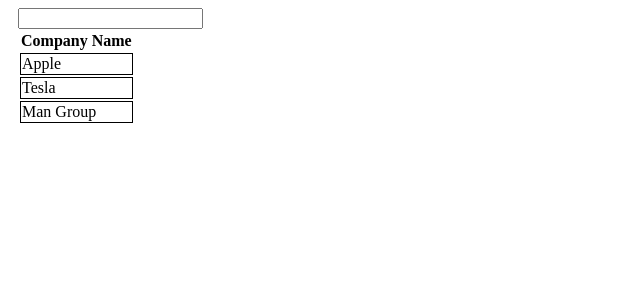
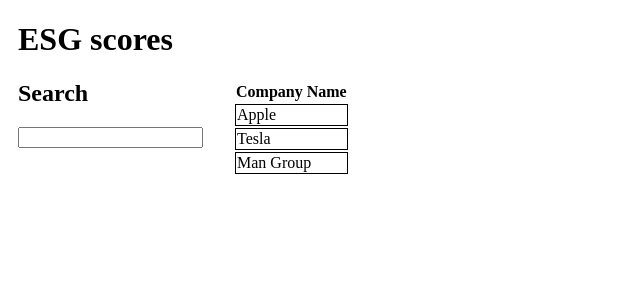
Before and after one commit to valentin-aleksandrov/esg-scores, a React (Vite) app: page / in a window 1280 px wide. Shown: the top 300 px of the page, without its empty margins (0-640 px from the left). Built offline with nearby package versions, Linux system fonts and the light colour scheme; data requests are answered from the project's data file.

Commit message:
add a title to the app and style the dashboard and the search bar

```diff
--- a/src/App.tsx
+++ b/src/App.tsx
@@ -1,6 +1,7 @@
-import { useState, useEffect } from 'react'
+import { useState, useEffect, useCallback, useMemo } from 'react'
 import { SearchBar } from './SearchBar'
 import { CompaniesDashboard } from './CompaniesDashboard'
+import { AppTitle } from './AppTitle'
 
 interface ESG_Score {
   date: string
@@ -15,7 +16,7 @@
 
 function App() {
   const [companies, setCompanies] = useState<Array<Company>>([])
-  const [searchedCompanies, setSearchedCompanies] = useState('')
+  const [companiesSearchTerm, setCompaniesSearchTerm] = useState('')
 
   useEffect(() => {
     fetch('http://localhost:3000/companies')
@@ -25,18 +26,28 @@
       })
   }, [companies])
 
+  const handleSearchBarChange = useCallback(
+    (searchTerm: string) => setCompaniesSearchTerm(searchTerm),
+    [],
+  )
+
+  const dashboardCompanies = useMemo(() => {
+    return companies
+      .map(({ company }) => company)
+      .filter((company) =>
+        company
+          .toLocaleLowerCase()
+          .includes(companiesSearchTerm.trim().toLocaleLowerCase()),
+      )
+  }, [companies, companiesSearchTerm])
+
   return (
     <div className="app">
-      <SearchBar onChange={(searchTerm) => setSearchedCompanies(searchTerm)} />
-      <CompaniesDashboard>
-        {companies
-          .map(({ company }) => company)
-          .filter((company) =>
-            company
-              .toLocaleLowerCase()
-              .includes(searchedCompanies.trim().toLocaleLowerCase()),
-          )}
-      </CompaniesDashboard>
+      <AppTitle />
+      <div className="search-and-dashboard-wrapper">
+        <SearchBar onChange={handleSearchBarChange} />
+        <CompaniesDashboard>{dashboardCompanies}</CompaniesDashboard>
+      </div>
     </div>
   )
 }
--- /dev/null
+++ b/src/AppTitle.tsx
@@ -0,0 +1,5 @@
+export const AppTitle = () => {
+  return <h1>ESG scores</h1>
+}
+
+AppTitle.displayName = 'AppTitle'
--- a/src/SearchBar.tsx
+++ b/src/SearchBar.tsx
@@ -3,13 +3,17 @@
 interface SearchBarProps {
   onChange: (searchTerm: string) => void
 }
+
 export const SearchBar = ({ onChange }: SearchBarProps) => {
-  const changeHandler:
-    | React.ChangeEventHandler<HTMLInputElement>
-    | undefined = (e) => {
+  const changeHandler: React.ChangeEventHandler<HTMLInputElement> = (e) => {
     onChange(e.target.value)
   }
-  return <input onChange={useCallback(changeHandler, [onChange])} />
+  return (
+    <div className="search-bar">
+      <h2>Search</h2>
+      <input onChange={useCallback(changeHandler, [onChange])} />
+    </div>
+  )
 }
 
 SearchBar.displayName = 'SearchBar'
--- a/src/index.css
+++ b/src/index.css
@@ -10,3 +10,12 @@
 td:hover {
   background-color: azure;
 }
+
+.search-and-dashboard-wrapper {
+  display: flex;
+  gap: 30px;
+}
+
+.search-bar h2 {
+  margin-top: 0px;
+}
```
